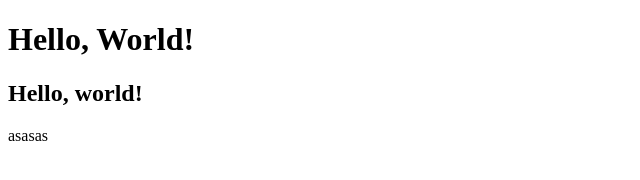
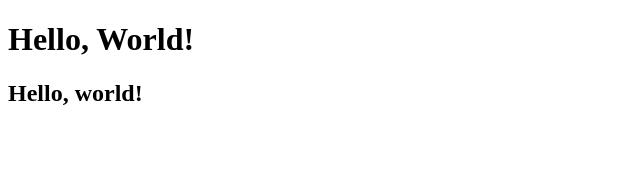
Before and after one commit to Asteraceaeaa/web-mobedu, a plain HTML site: page index.html in a window 1280 px wide. Shown: the full height of the page, 0-640 px from the left. Drawn offline with Linux system fonts and the light colour scheme.

Commit message:
new commit

```diff
--- a/index.html
+++ b/index.html
@@ -9,6 +9,6 @@
 <body>
     <h1>Hello, World!</h1>
     <h2>Hello, world!</h2>
-    asasas
+
 </body>
 </html>
```
